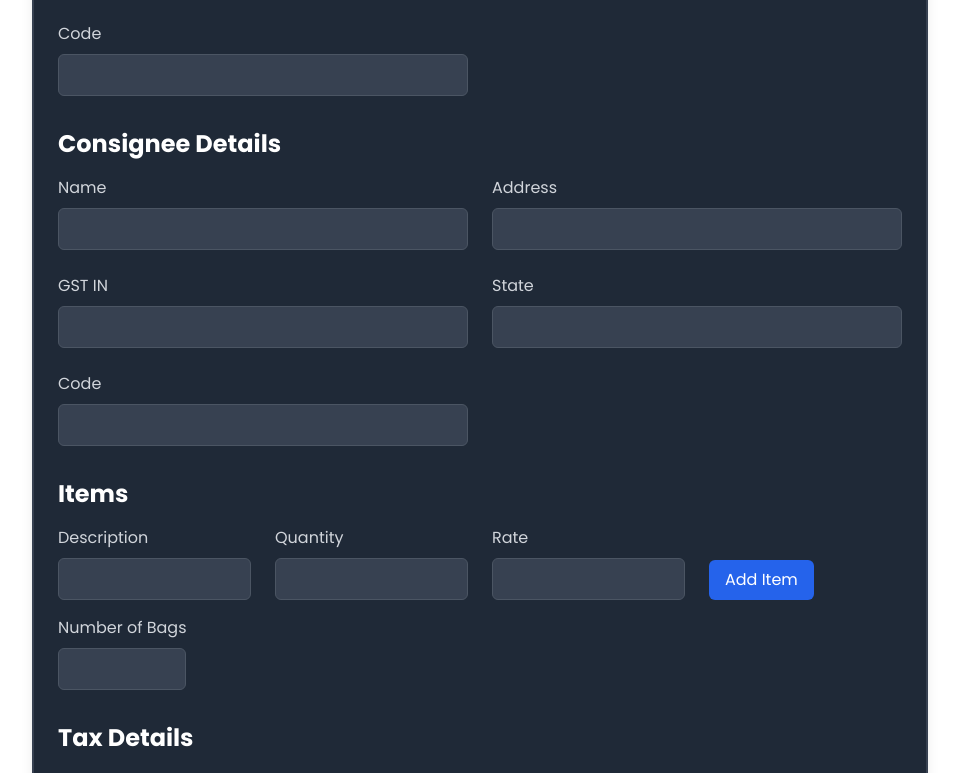
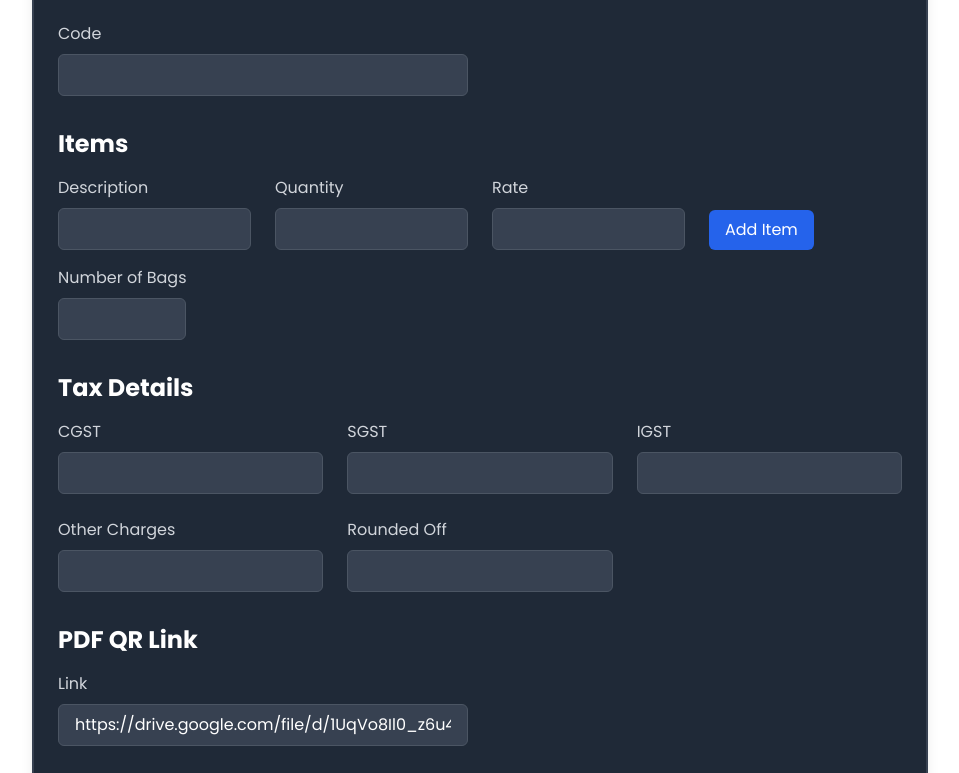
Before and after one commit to parthasdey2304/invoice-generator-second, a React (Vite) app: page / in a window 1280 px wide. Shown: the part 828-1601 px from the top of the page, without its empty margins (160-1119 px from the left). Built offline with nearby package versions, Linux system fonts and the light colour scheme.

Commit message:
Fix : Wrong Details got updated!

```diff
--- a/src/components/InvoiceForm.jsx
+++ b/src/components/InvoiceForm.jsx
@@ -32,7 +32,7 @@ const InvoiceForm = ({ onSubmit }) => {
       roundedOff: '0',
     },
     numberOfBags: '',
-    pdfLink: 'https://drive.google.com/file/d/1eUYyZqZBuYCdWR5T1sz25yTQgkXq_Pcl/view?usp=sharing'
+    pdfLink: 'https://drive.google.com/file/d/1UqVo8Il0_z6u43Dq-a-VDRgJmwfIo6cu/view?usp=sharing'
   });
 
   const [isDarkTheme, setIsDarkTheme] = useState(true);
@@ -227,70 +227,6 @@ const InvoiceForm = ({ onSubmit }) => {
             />
           </div>
         </div>
-
-        <h3 className={`text-2xl font-bold mt-8 mb-4 ${isDarkTheme ? 'text-white' : 'text-gray-800'}`}>Consignee Details</h3>
-        <div className="grid grid-cols-1 md:grid-cols-2 gap-6">
-        <div>
-          <label className={`block ${isDarkTheme ? 'text-gray-300' : 'text-gray-700'}`}>Name</label>
-          <input
-            type="text"
-            name="consigneeName"
-            value={formData.consigneeName}
-            onChange={(e) => handleInputChange(e)}
-            className={`w-full px-4 py-2 mt-2 border rounded-md focus:outline-none focus:ring ${
-              isDarkTheme ? 'bg-gray-700 text-white border-gray-600 focus:ring-blue-500' : 'bg-white text-gray-800 border-gray-300 focus:ring-blue-300'
-            }`}
-          />
-        </div>
-        <div>
-          <label className={`block ${isDarkTheme ? 'text-gray-300' : 'text-gray-700'}`}>Address</label>
-          <input
-            type="text"
-            name="consigneeAddress"
-            value={formData.consigneeAddress}
-            onChange={(e) => handleInputChange(e)}
-            className={`w-full px-4 py-2 mt-2 border rounded-md focus:outline-none focus:ring ${
-              isDarkTheme ? 'bg-gray-700 text-white border-gray-600 focus:ring-blue-500' : 'bg-white text-gray-800 border-gray-300 focus:ring-blue-300'
-            }`}
-          />
-        </div>
-        <div>
-          <label className={`block ${isDarkTheme ? 'text-gray-300' : 'text-gray-700'}`}>GST IN</label>
-          <input
-            type="text"
-            name="consigneeGST"
-            value={formData.consigneeGST}
-            onChange={(e) => handleInputChange(e)}
-            className={`w-full px-4 py-2 mt-2 border rounded-md focus:outline-none focus:ring ${
-              isDarkTheme ? 'bg-gray-700 text-white border-gray-600 focus:ring-blue-500' : 'bg-white text-gray-800 border-gray-300 focus:ring-blue-300'
-            }`}
-          />
-        </div>
-        <div>
-          <label className={`block ${isDarkTheme ? 'text-gray-300' : 'text-gray-700'}`}>State</label>
-          <input
-            type="text"
-            name="consigneeState"
-            value={formData.consigneeState}
-            onChange={(e) => handleInputChange(e)}
-            className={`w-full px-4 py-2 mt-2 border rounded-md focus:outline-none focus:ring ${
-              isDarkTheme ? 'bg-gray-700 text-white border-gray-600 focus:ring-blue-500' : 'bg-white text-gray-800 border-gray-300 focus:ring-blue-300'
-            }`}
-          />
-        </div>
-        <div>
-          <label className={`block ${isDarkTheme ? 'text-gray-300' : 'text-gray-700'}`}>Code</label>
-          <input
-            type="text"
-            name="consigneeCode"
-            value={formData.consigneeCode}
-            onChange={(e) => handleInputChange(e)}
-            className={`w-full px-4 py-2 mt-2 border rounded-md focus:outline-none focus:ring ${
-              isDarkTheme ? 'bg-gray-700 text-white border-gray-600 focus:ring-blue-500' : 'bg-white text-gray-800 border-gray-300 focus:ring-blue-300'
-            }`}
-          />
-        </div>
-      </div>
 
 
         <h3 className={`text-2xl font-bold mt-8 mb-4 ${isDarkTheme ? 'text-white' : 'text-gray-800'}`}>Items</h3>
--- a/src/components/InvoiceGenerator.jsx
+++ b/src/components/InvoiceGenerator.jsx
@@ -113,11 +113,13 @@ const Invoice = ({ data }) => {
       doc.setFontSize(13);
       doc.text('TAX INVOICE', pageWidth / 2, 12, { align: 'center' });
       doc.setFontSize(11);
-      doc.text('Mfg. of M.S. Box, Moduler Box, M.S. Container Box & General Order Supply', pageWidth / 2, 27, { align: 'center' });
-      doc.text('31/A PULIN KHATICK ROAD KOLKATA – 700015', pageWidth / 2, 31, { align: 'center' });
+      // doc.text('Mfg. of M.S. Box, Moduler Box, M.S. Container Box & General Order Supply', pageWidth / 2, 27, { align: 'center' });
+      doc.text('MFG. OF M.S. BOX, MODULER BOX, M.S. CONTAINER BOX & GENERAL ORDER SUPPLY', pageWidth / 2, 27, { align: 'center' });
+      // doc.text('31/A PULIN KHATICK ROAD KOLKATA – 700015', pageWidth / 2, 31, { align: 'center' });
+      doc.text('25/c RADHANATH CHOWDHURY ROAD KOLKATA -700015', pageWidth / 2, 31, { align: 'center' });
       doc.text(`GST IN 19AZBPS9911N1ZL`, margin, 37);
       // doc.text('EMAIL: ashokkumarshaw1103@gmail.com', pageWidth / 2 - 30, 37);
-      doc.text(`MOBILE- 8820416613`, pageWidth - margin, 37, { align: 'right' });
+      doc.text(`MOBILE- 9331271486`, pageWidth - margin, 37, { align: 'right' });
 
       // Add invoice details
       doc.line(margin, 39, pageWidth - margin, 39);
```
